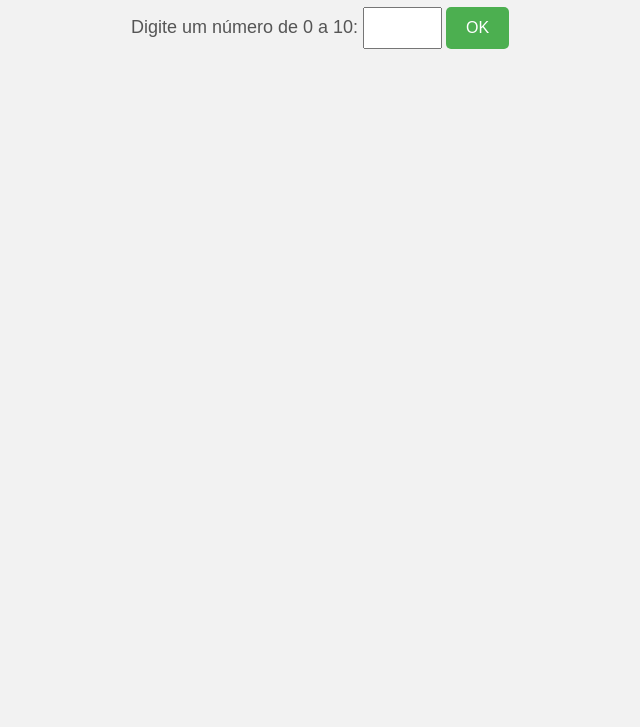
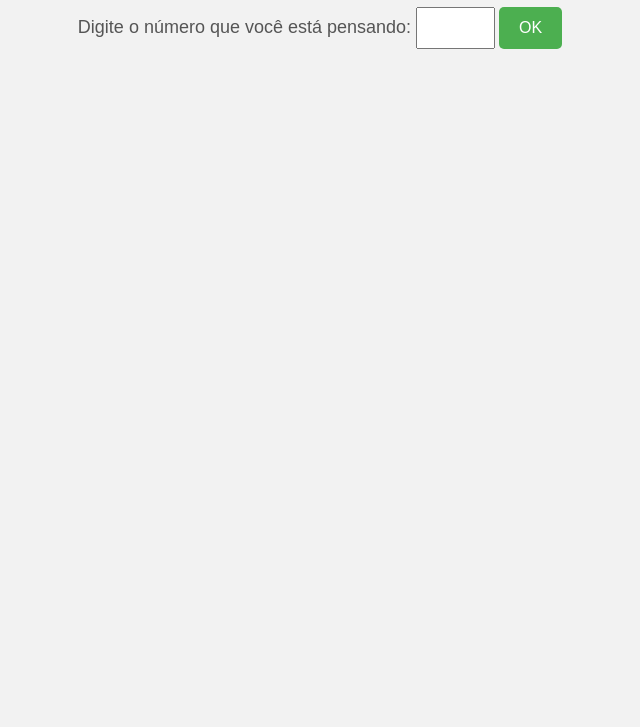
Before and after one commit to I4guito/lermente, a plain HTML site: page index.html in a window 1280 px wide. Shown: the part 73-800 px from the top of the page, without its empty margins (320-960 px from the left). Drawn offline with Linux system fonts and the light colour scheme.

Commit message:
Update index.html

```diff
--- a/index.html
+++ b/index.html
@@ -41,7 +41,7 @@
 
     <h1>Vou Adivinhar Seu Número</h1>
 
-    <label for="numero">Digite um número de 0 a 10:</label>
+    <label for="numero">Digite o número que você está pensando:</label>
     <input type="number" id="numero" min="0" max="10">
     <button onclick="redirecionarParaLoading()">OK</button>
 
```
